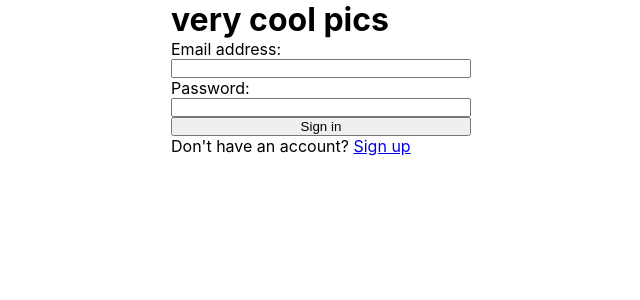
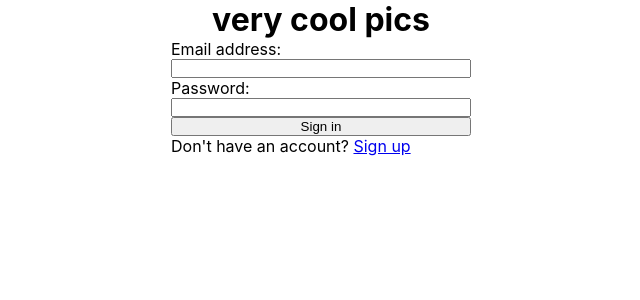
Before and after one commit to tomek-ch/very-cool-pics, a React (Create React App) app: page /sign-in in a window 1280 px wide. Shown: the top 300 px of the page, without its empty margins (319-959 px from the left). Built offline with nearby package versions, Linux system fonts and the light colour scheme; no server answers.

Commit message:
Added app logo to the top of feed page

```diff
--- a/src/index.css
+++ b/src/index.css
@@ -23,6 +23,11 @@ body {
   max-width: 800px;
   margin: auto;
   position: relative;
+}
+
+.logo {
+  display: flex;
+  justify-content: center;
 }
 
 .sign-in-up-form {
--- a/src/pages/Feed.js
+++ b/src/pages/Feed.js
@@ -3,6 +3,7 @@ import React, { useContext, useEffect, useState } from 'react';
 import { Context } from '../Context';
 import { db } from '../firebase';
 import PostSection from '../components/post/PostSection';
+import Logo from '../components/Logo';
 
 function Feed() {
     const { currentUser: { following, id } } = useContext(Context);
@@ -52,7 +53,8 @@ function Feed() {
     ));
 
     return (
-        <div>
+        <div className="feed">
+            <Logo />
             {posts.length ? postElements : 'Nothing here yet'}
         </div>
     );
```
